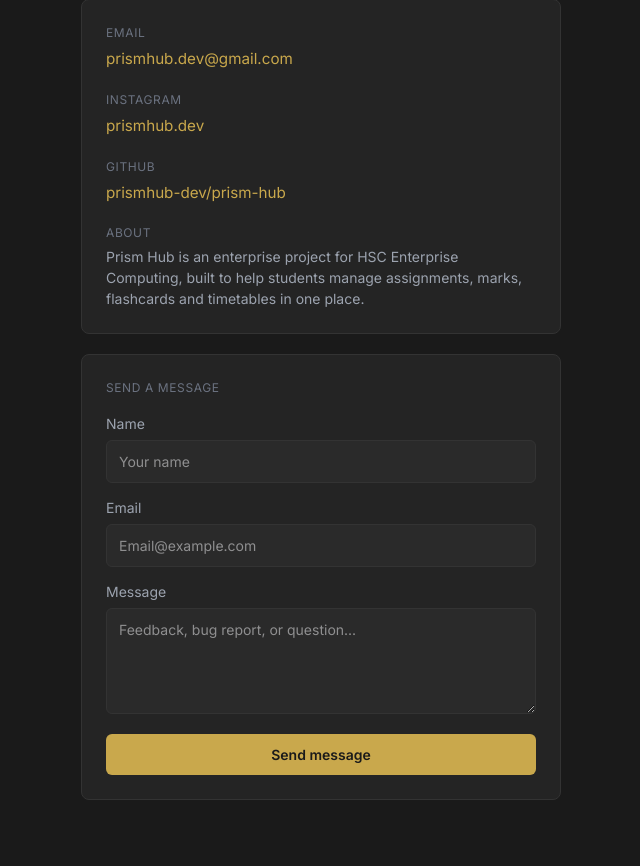
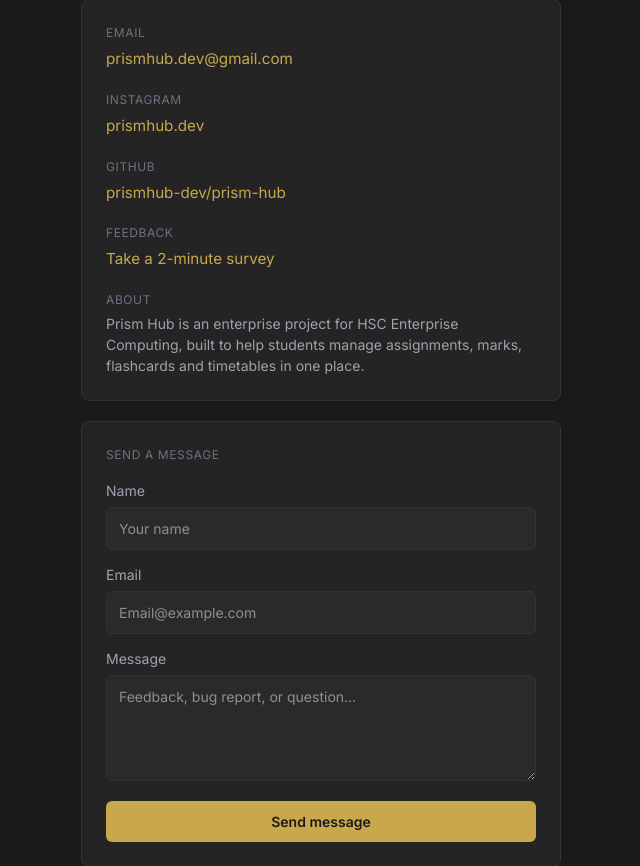
Before and after one commit to prismhub-dev/prism-hub, a Flask app: page /contact in a window 1280 px wide. Shown: the part 234-1100 px from the top of the page, without its empty margins (319-959 px from the left). Before the commit the page ends 1034 px from the top, so only its background shows below. Run offline with Flask 3, Linux system fonts and the light colour scheme; style sheets or scripts are compiled from the project's sources.

Commit message:
Added feedback form to contact page and made schedule dropdown box right aligned

```diff
--- a/templates/base.html
+++ b/templates/base.html
@@ -40,7 +40,7 @@
             </div>
             <div class="nav-dropdown">
                 <button class="nav-dropdown-trigger">Schedule</button>
-                <div class="nav-dropdown-menu">
+                <div class="nav-dropdown-menu align-right">
                     <a href="{{ url_for('timetable') }}">Timetable</a>
                 </div>
             </div>
--- a/templates/contact.html
+++ b/templates/contact.html
@@ -20,6 +20,10 @@
             <div>
                 <p style="font-size:0.75rem;color:var(--text-muted);text-transform:uppercase;letter-spacing:0.05em;margin-bottom:0.25rem">GitHub</p>
                 <a href="https://github.com/prismhub-dev" target="_blank" style="font-size:0.95rem;color:var(--color-brand-gold);text-decoration:none">prismhub-dev/prism-hub</a>
+            </div>
+            <div>
+                <p style="font-size:0.75rem;color:var(--text-muted);text-transform:uppercase;letter-spacing:0.05em;margin-bottom:0.25rem">Feedback</p>
+                <a href="https://forms.gle/wcisktErHUBC9hBw8" target="_blank" style="font-size:0.95rem;color:var(--color-brand-gold);text-decoration:none">Take a 2-minute survey</a>
             </div>
             <div>
                 <p style="font-size:0.75rem;color:var(--text-muted);text-transform:uppercase;letter-spacing:0.05em;margin-bottom:0.25rem">About</p>
```
